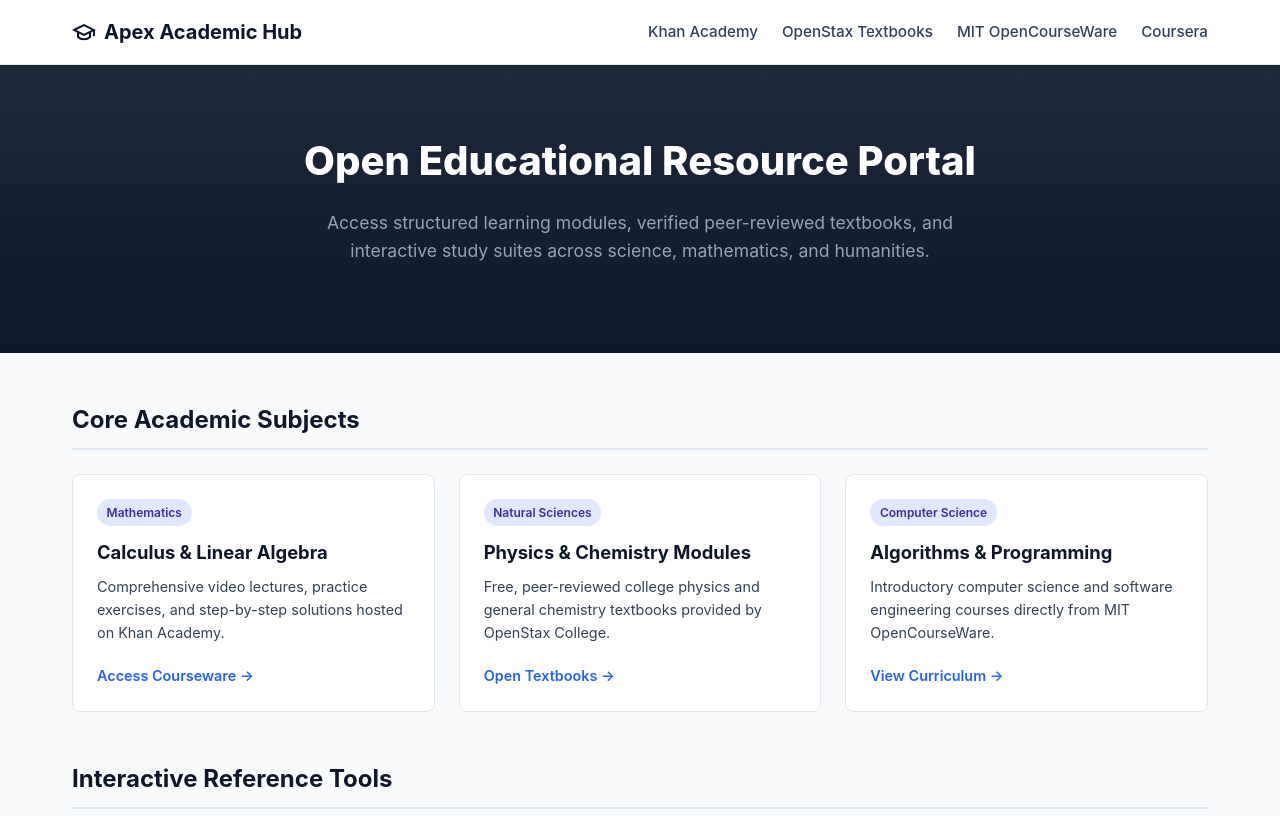
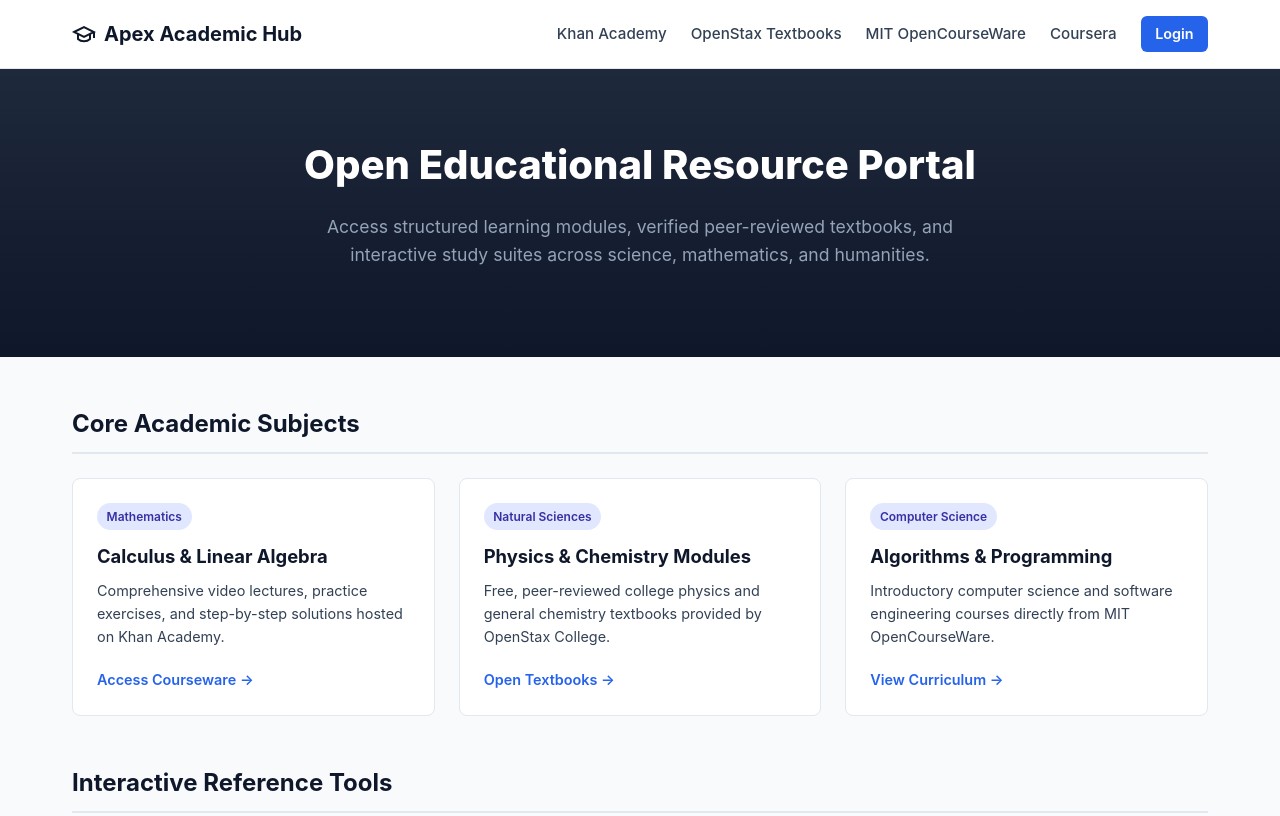
Before and after one commit to txandy1010-commits/Apex-Learning, a plain HTML site: page home.html in a window 1280 px wide. Shown: the top 816 px of the page. Drawn offline with Linux system fonts and the light colour scheme.

Commit message:
Update home.html

```diff
--- a/home.html
+++ b/home.html
@@ -49,6 +49,12 @@
       align-items: center;
     }
 
+    .nav-right {
+      display: flex;
+      align-items: center;
+      gap: 1.5rem;
+    }
+
     .logo {
       font-size: 1.25rem;
       font-weight: 700;
@@ -63,6 +69,7 @@
       display: flex;
       gap: 1.5rem;
       list-style: none;
+      align-items: center;
     }
 
     .nav-links a {
@@ -75,6 +82,23 @@
 
     .nav-links a:hover {
       color: var(--accent);
+    }
+
+    .login-btn {
+      background: var(--accent);
+      color: white;
+      border: none;
+      padding: 0.4rem 0.9rem;
+      border-radius: 6px;
+      cursor: pointer;
+      font-size: 0.9rem;
+      font-weight: 600;
+      text-decoration: none;
+      transition: background 0.2s;
+    }
+
+    .login-btn:hover {
+      background: var(--accent-hover);
     }
 
     .hero {
@@ -512,12 +536,15 @@
         <svg width="24" height="24" viewBox="0 0 24 24" fill="none" stroke="currentColor" stroke-width="2"><path d="M22 10v6M2 10l10-5 10 5-10 5z"/><path d="M6 12v5c3 3 9 3 12 0v-5"/></svg>
         Apex Academic Hub
       </a>
+      <div class="nav-right">
         <ul class="nav-links">
           <li><a href="https://www.khanacademy.org" target="_blank">Khan Academy</a></li>
           <li><a href="https://openstax.org" target="_blank">OpenStax Textbooks</a></li>
           <li><a href="https://ocw.mit.edu" target="_blank">MIT OpenCourseWare</a></li>
           <li><a href="https://www.coursera.org" target="_blank">Coursera</a></li>
         </ul>
+        <a href="login.html" class="login-btn">Login</a>
+      </div>
     </div>
   </header>
 
@@ -705,6 +732,11 @@
     let activePage = 'home';
 
     function toggleSecretHub() {
+      // Check if logged in via localStorage
+      if (localStorage.getItem('isLoggedIn') !== 'true') {
+        return; // Nothing happens if not logged in
+      }
+
       const overlay = document.getElementById('gamesOverlay');
       if (overlay.style.display === 'flex') {
         overlay.style.display = 'none';
```
Lines whose indentation alone changed are shown as unchanged.
